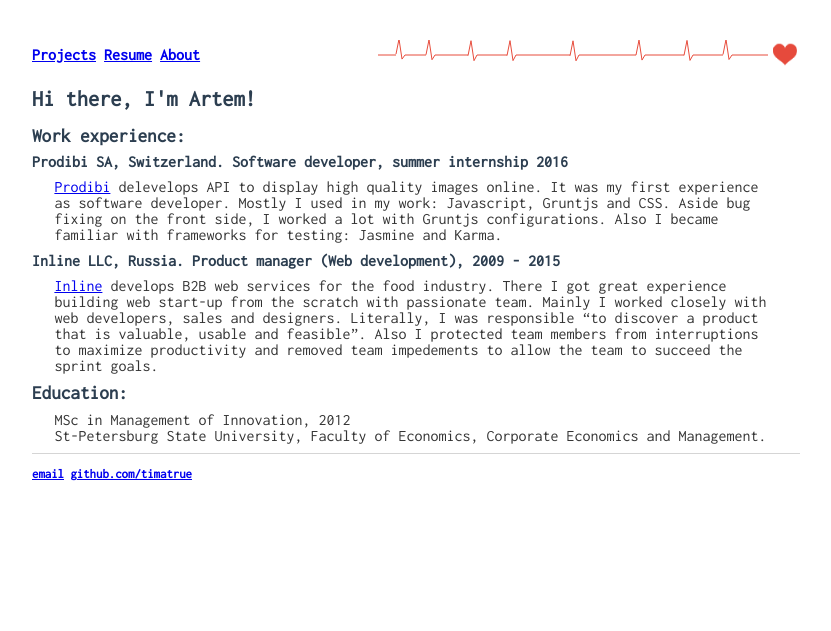
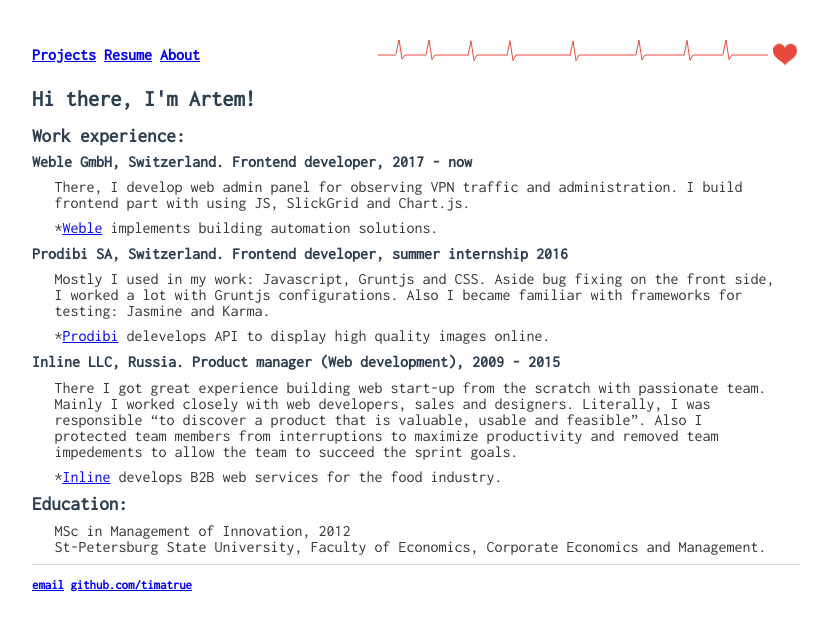
Before and after one commit to timatrue/timatrue.github.io, a Jekyll site: the page built from resume.html, in a window 1280 px wide. Shown: the top 631 px of the page, without its empty margins (224-1055 px from the left). Built offline with Jekyll 4.4.1, drawn with Linux system fonts in a browser that asks for light colours.

Commit message:
text update

```diff
--- a/about.html
+++ b/about.html
@@ -3,13 +3,12 @@
 title: software developer portfolio
 ---
 <h1>Hi there, I'm Artem!</h1>
-	<p>I'm russian from Saint-Petersburg, livining now in Lausanne, Switzerland. My current interests are focused on JS, Node.Js, Web RTC and Java.
+	<p>I'm russian from Saint-Petersburg, livining now in Lausanne, Switzerland. My current interests are focused on JS, Angular, Web RTC and Node.Js.
 	My goal is to become a high-level developer in the field of web&mobile development.</p>
 	<p>I like write code for a UI, developing clean and simple solutions.
 	Also I'm really interested in server side too. For example now I'm working on the Node.js/Socket.IO module connected to Firebase database.</p>
 	<p>In 2009, I started out as project manager in a web start-up in Russia, where I worked for 6 years.
-	Then my steadily growing interest to look inside of development proccess
-	led me to developer's side. Finally, I got first experience of acting as a software developer at Prodibi, in 2016.</p>
+	Then my steadily growing interest to look inside of development proccess led me to developer's side.</p>
 <div class="blurb">
 
 </div><!-- /.blurb -->
--- a/resume.html
+++ b/resume.html
@@ -7,20 +7,32 @@
 <div class="blurb">
 	<h2>Work experience:</h2>
 	<section>
-		<h3>Prodibi SA, Switzerland.  Software developer, summer internship 2016</h3>
-		<p><a href="http://www.prodibi.com/">Prodibi</a> delevelops API to display high quality images online.
-		It was my first experience as software developer.
+		<h3>Weble GmbH, Switzerland.  Frontend developer, 2017 - now</h3>
+		<p>
+		There, I develop web admin panel for observing VPN traffic and administration. I build frontend part with using JS, SlickGrid and Chart.js.
+		</p>
+		<p>
+		*<a href="http://weble.ch">Weble</a> implements building automation solutions.
+		</p>
+		<h3>Prodibi SA, Switzerland.  Frontend developer, summer internship 2016</h3>
+		<p>
 		Mostly I used in my work: Javascript, Gruntjs and CSS.
 		Aside bug fixing on the front side, I worked a lot with Gruntjs configurations.
 		Also I became familiar with frameworks for testing: Jasmine and Karma.
 		</p>
+		<p>
+		*<a href="http://www.prodibi.com/">Prodibi</a> delevelops API to display high quality images online.
+		</p>
 		<h3>Inline LLC, Russia. Product manager (Web development), 2009 - 2015</h3>
-		<p><a href="http://inline-ltd.ru/">Inline</a> develops B2B web services for the food industry.
+		<p>
 		There I got great experience building web start-up from the scratch with passionate team.
 		Mainly I worked closely with web developers, sales and designers. Literally, I was responsible
 		“to discover a product that is valuable, usable and feasible”.
 		Also I protected team members from interruptions to maximize productivity and
 		removed team impedements to allow the team to succeed the sprint goals.
+		</p>
+		<p>
+		*<a href="http://inline-ltd.ru/">Inline</a> develops B2B web services for the food industry.
 		</p>
 	</section>
 	<section>
```
Also changed, not shown: index.html (+6 -6 lines).
